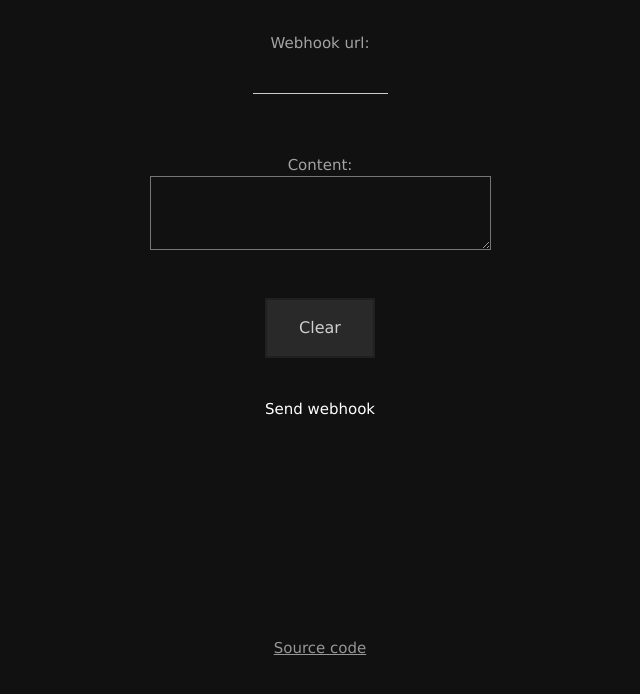
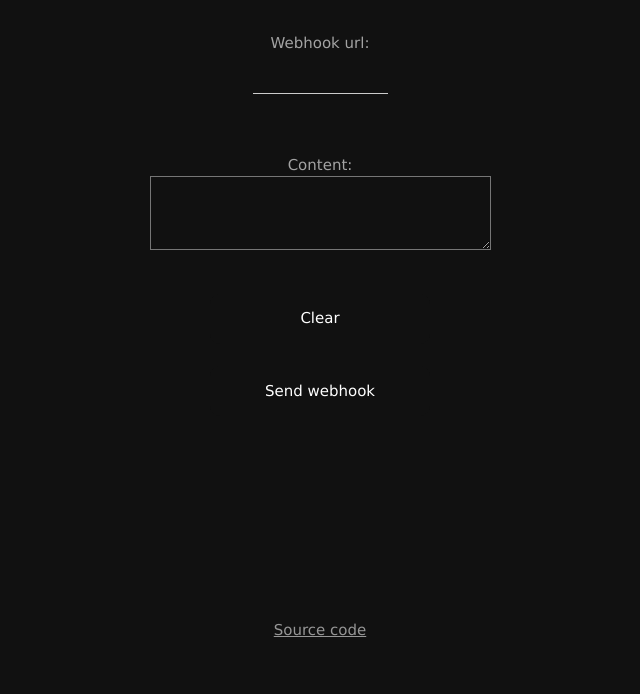
Before and after one commit to adskoe96/WebhookSender, a plain HTML site: page index.html in a window 1280 px wide. Shown: the part 74-768 px from the top of the page, without its empty margins (320-960 px from the left). Drawn offline with Linux system fonts and the light colour scheme.

Commit message:
Update index.html

```diff
--- a/index.html
+++ b/index.html
@@ -23,7 +23,7 @@
     <p style="color:rgb(163, 163, 163);">Content:<Br>
         <textarea style="background-color: #111111; color: #969696;" id="comment" cols="40" rows="3"></textarea></p>
         <br/>
-        <button onclick="clearContents(comment)" class="button button5">Clear</button>
+        <button onclick="clearContents(comment)" class="glow-on-hover">Clear</button>
         <br/>
         <br/>
         <button onclick="sendMessage()" class="glow-on-hover">Send webhook</button>
```
